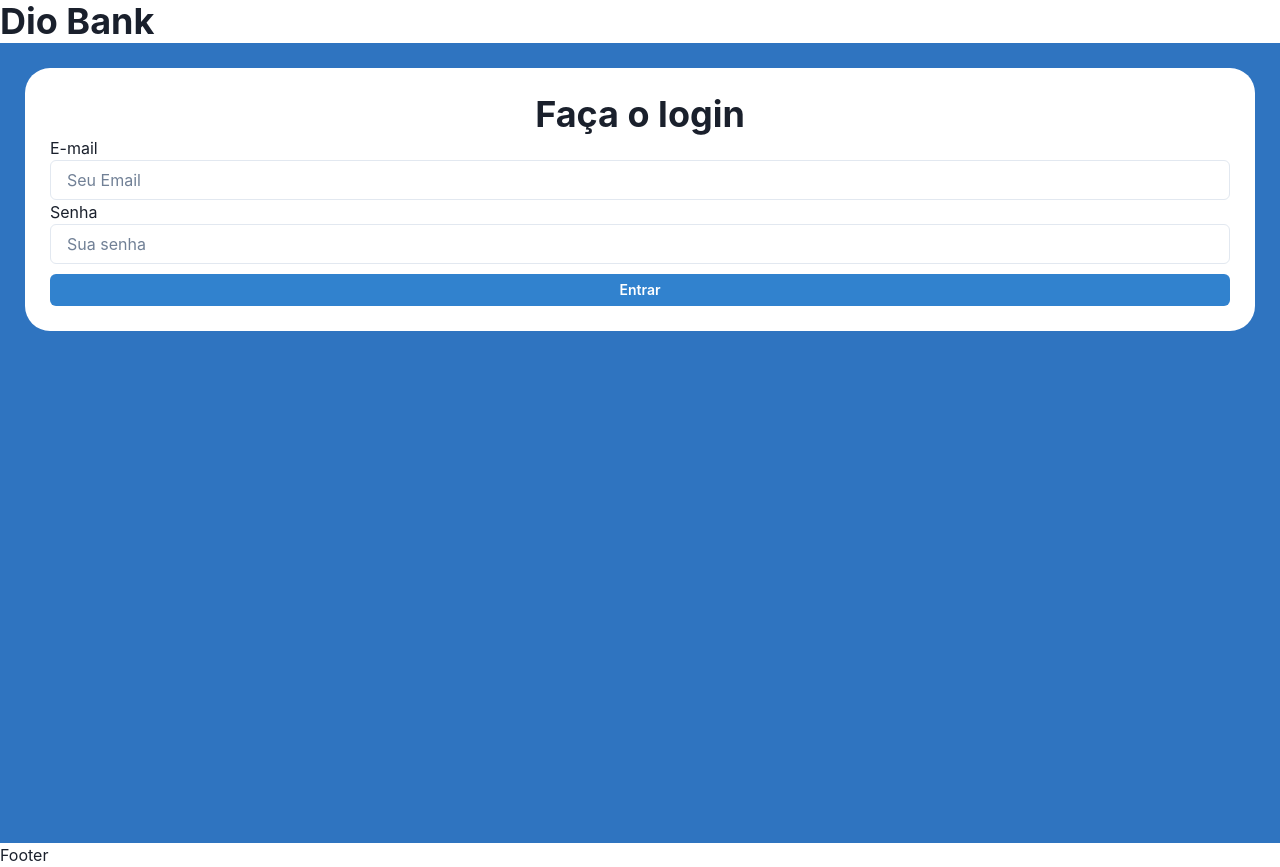
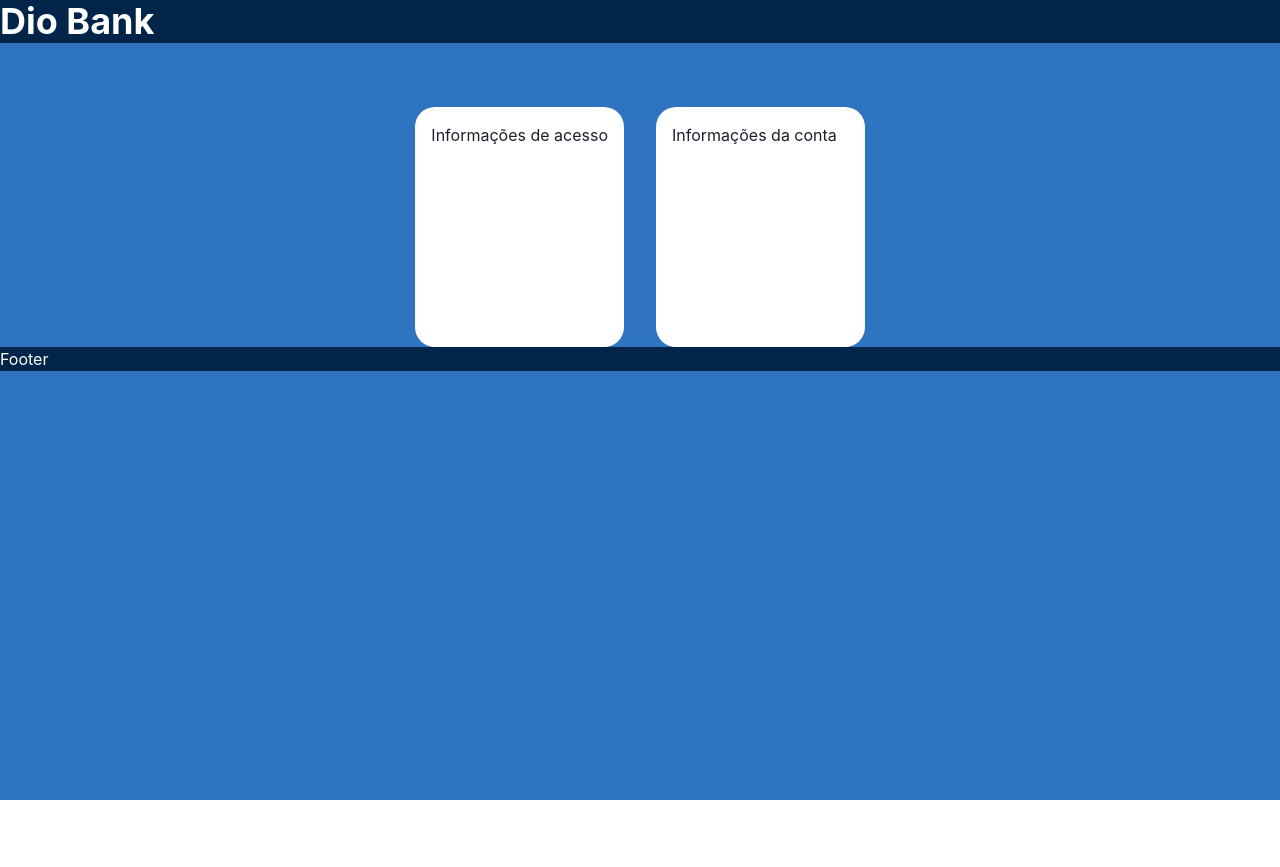
Before and after one commit to mateusesm/challenge02-dio, a React (Vite) app: page /account in a window 1280 px wide. After the commit the page ends 800 px from the top, so only its background shows below. Built offline with nearby package versions, Linux system fonts and the light colour scheme.

Commit message:
updates in project 06/03/2023

```diff
--- a/package.json
+++ b/package.json
@@ -16,6 +16,7 @@
     "framer-motion": "^10.0.1",
     "react": "^18.2.0",
     "react-dom": "^18.2.0",
+    "react-router-dom": "^6.8.2",
     "styled-components": "^5.3.8"
   },
   "devDependencies": {
--- a/src/App.tsx
+++ b/src/App.tsx
@@ -1,16 +1,22 @@
-import { ChakraProvider, Box} from '@chakra-ui/react'
+import { BrowserRouter, Routes, Route } from 'react-router-dom'
+import { ChakraProvider } from '@chakra-ui/react'
 
 import { Layout } from './components/Layout'
-import { Card } from "./components/Card"
+
+import { Home } from './Pages/Home'
+import { Account } from './Pages/Account'
 
 export function App() {
   return (
-    <ChakraProvider>
-      <Layout>
-        <Box minHeight='100vh' backgroundColor='#2F74C0' padding='25px'>
-          <Card />
-        </Box>
-      </Layout>
-    </ChakraProvider>
+    <BrowserRouter>
+      <ChakraProvider>
+        <Layout>
+          <Routes>
+            <Route path='/' element={<Home />} />
+            <Route path='/account' element={<Account />} />
+          </Routes>
+        </Layout>
+      </ChakraProvider>
+    </BrowserRouter>
   )
 }
--- /dev/null
+++ b/src/Pages/Account/index.tsx
@@ -0,0 +1,35 @@
+import { useState, useEffect } from 'react'
+import { Center, SimpleGrid } from '@chakra-ui/react'
+
+import { CardInfo } from '../../components/CardInfo'
+import { api } from '../../mockApi/api'
+
+interface IUser {
+  email: string
+  password: string
+  name: string
+  balance: number
+}
+
+export const Account = () => {
+
+  const [userData, setUserData] = useState<null | IUser>(null)
+
+  useEffect(() => {
+    const getData = async () => {
+      const data: any | IUser = await api
+      setUserData(data)
+    }
+
+    getData()
+  }, [])
+
+  return (
+    <Center>
+      <SimpleGrid columns={2} spacing={8} paddingTop={16}>
+        <CardInfo text='Informações de acesso' />
+        <CardInfo text='Informações da conta' />
+      </SimpleGrid>
+    </Center>
+  )
+}
--- /dev/null
+++ b/src/Pages/Home/index.tsx
@@ -0,0 +1,11 @@
+import { Box} from '@chakra-ui/react'
+
+import { Card } from "../../components/Card"
+
+export const Home = () => {
+  return (
+    <Box minHeight='100vh' padding='25px'>
+      <Card />
+    </Box>
+  )
+}
--- a/src/components/Card/index.tsx
+++ b/src/components/Card/index.tsx
@@ -5,24 +5,25 @@ import { FormButton } from "../FormButton"
 import { login } from '../../services/login'
 
 export const Card = () => {
-  const [name, setName] = useState('')
+  const [email, setEmail] = useState<string>('')
+  const [password, setPassword] = useState<string>('')
 
   return (
     <Box backgroundColor='#fff' borderRadius='25px' padding='25px'>
       <Center>
-          <Heading as='h2'>Faça o login</Heading>
+        <Heading as='h2'>Faça seu login</Heading>
       </Center>
       <label htmlFor="idEmail">
         E-mail
       </label>
-        <Input onChange={(event) => setName(event.target.value)} id="idEmail" placeholder="Seu Email" />
+      <Input onChange={(event) => setEmail(event.target.value)} value={email} id="idEmail" placeholder="Seu Email" />
 
       <label htmlFor="idPassword">
         Senha
       </label>
-        <Input id="idPassword" placeholder="Sua senha" />
+      <Input onChange={(event) => setPassword(event.target.value)} value={password} id="idPassword" placeholder="Sua senha" />
 
-        <FormButton handleClick={() => login(name)} />
+      <FormButton handleClick={() => login(email, password)} />
     </Box>
   )
 }
--- /dev/null
+++ b/src/components/CardInfo/index.tsx
@@ -0,0 +1,18 @@
+import { Box } from '@chakra-ui/react'
+
+interface ICardInfo {
+  text: string
+}
+
+export const CardInfo = ({ text }: ICardInfo) => {
+  return (
+    <Box
+      as='h1'
+      backgroundColor='#fff'
+      borderRadius={20}
+      minHeight='30vh'
+      padding={4}>
+      {text}
+    </Box>
+  )
+}
--- a/src/components/Footer/index.tsx
+++ b/src/components/Footer/index.tsx
@@ -1,7 +1,11 @@
+import { Box } from '@chakra-ui/react'
+
 export const Footer = () => {
   return (
-    <footer>
-      Footer
-    </footer>
+    <Box color='#fff' backgroundColor='#022449'>
+      <footer>
+        Footer
+      </footer>
+    </Box>
   )
 }
--- a/src/components/Header/index.tsx
+++ b/src/components/Header/index.tsx
@@ -2,7 +2,7 @@ import { Heading } from '@chakra-ui/react'
 
 export const Header = () => {
   return (
-    <Heading as='h1'>
+    <Heading color='#fff' backgroundColor='#022449' as='h1'>
       <header>
         Dio Bank
       </header>
--- a/src/components/Layout/index.tsx
+++ b/src/components/Layout/index.tsx
@@ -1,12 +1,14 @@
+import { Box } from "@chakra-ui/react"
+
 import { Header } from "../Header"
 import { Footer } from "../Footer"
 
 export const Layout = ({ children }: any) => {
   return (
-    <>
+    <Box minHeight='100vh' backgroundColor='#2F74C0'>
       <Header />
       {children}
       <Footer />
-    </>
+    </Box>
   )
 }
--- /dev/null
+++ b/src/mockApi/api.ts
@@ -0,0 +1,12 @@
+const account = {
+  email: 'teste@mail.com',
+  password: '12345',
+  name: 'teste',
+  balance: 2000
+}
+
+export const api = new Promise((resolve) => {
+  setTimeout(() => {
+    resolve(account)
+  }, 3000)
+})
--- a/src/services/login.ts
+++ b/src/services/login.ts
@@ -1,3 +1,11 @@
-export const login = (name: string): void => {
-  alert(`Welcome, ${name}!`)
+import { api } from "../mockApi/api"
+
+export const login = async (email: string, password: string): Promise<void> => {
+  const data: any = await api
+
+  if (email !== data.email) {
+    return alert('Invalid email')
+  }
+
+  alert(`Welcome, ${email}`)
 }
```
Also changed, not shown: src/components/FormButton/index.tsx (+4 -3 lines), 2 other files (tests, documents, lock files or other folders). Lines whose indentation alone changed are shown as unchanged.
